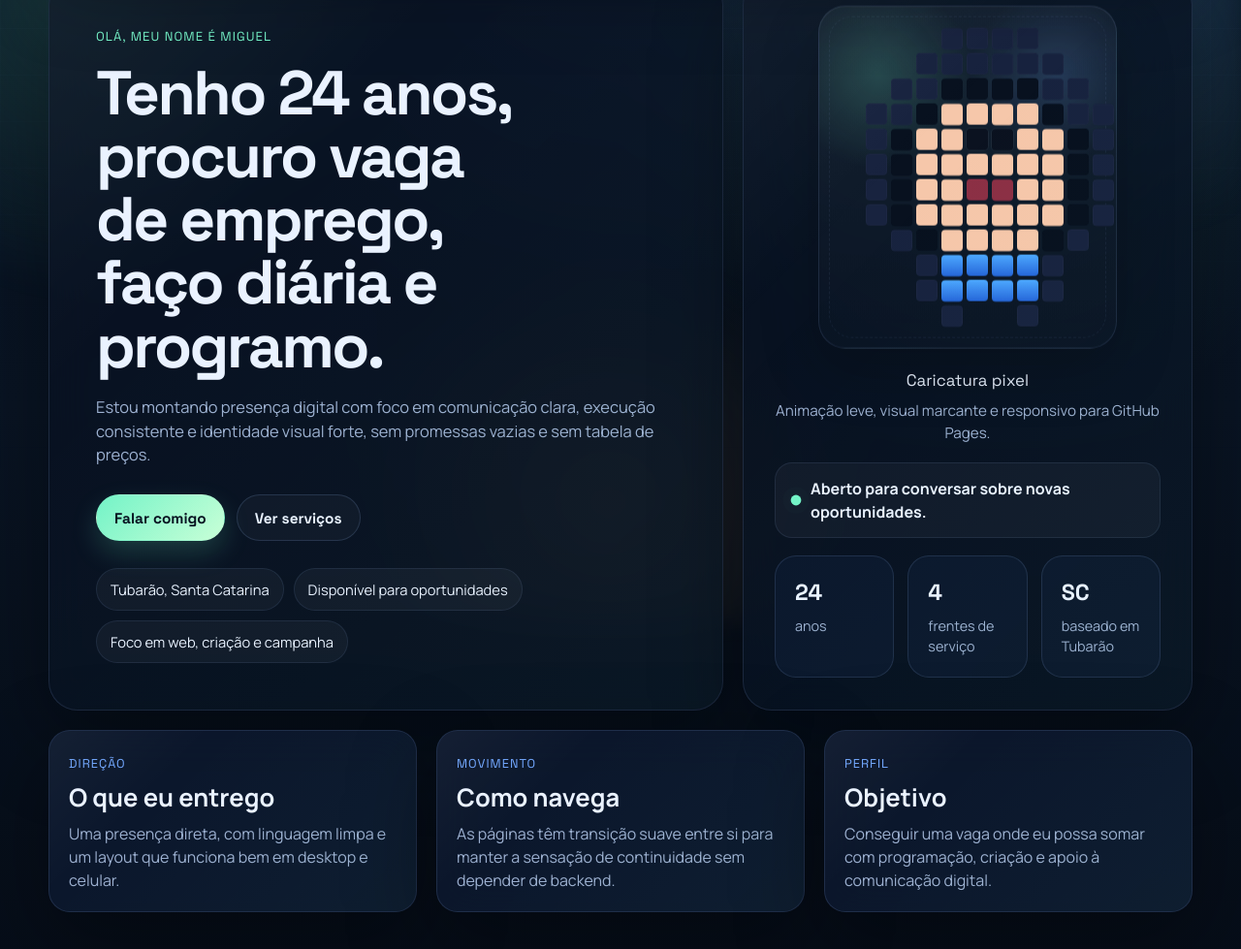
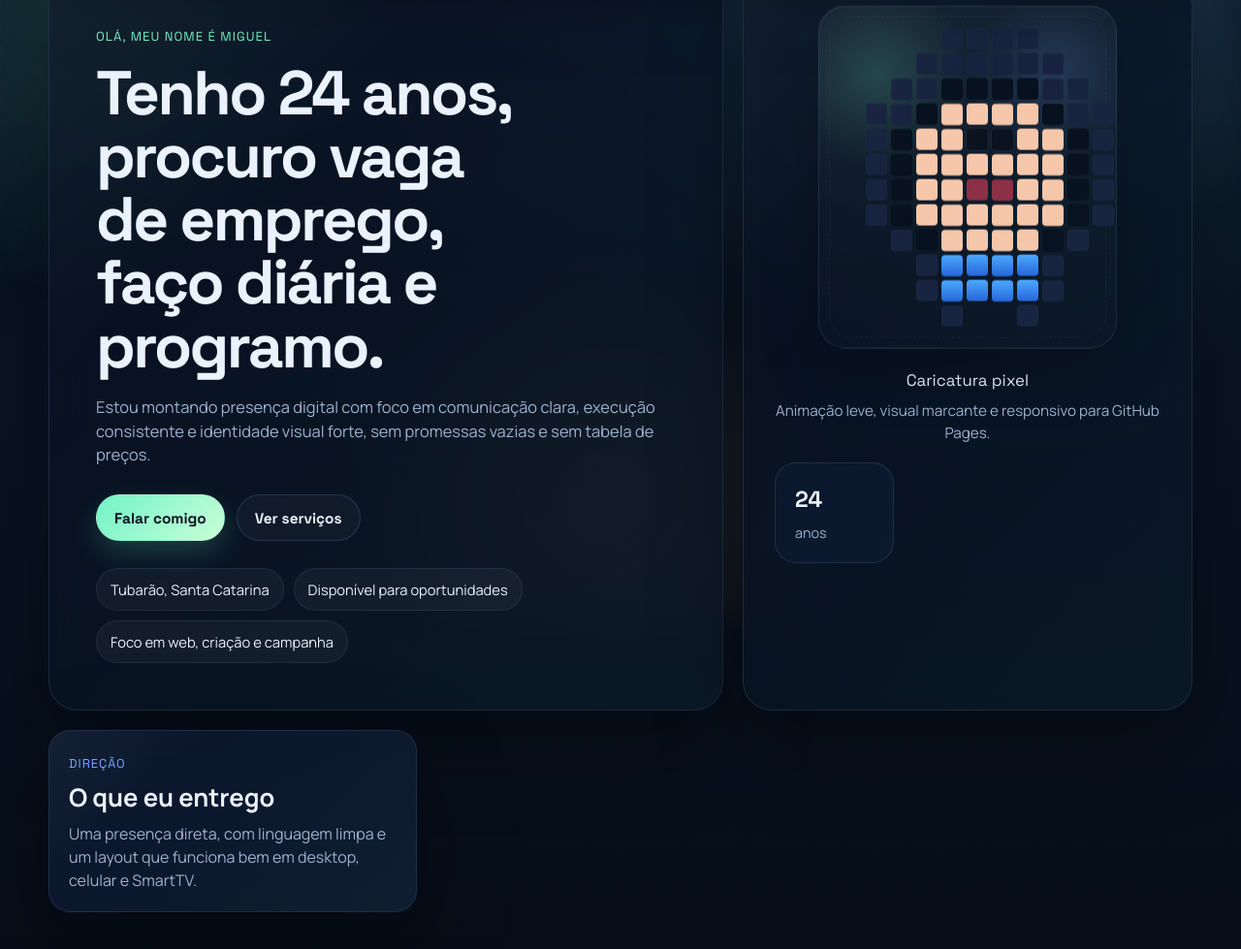
Before and after one commit to miguelbrice/e-dealer, a plain HTML site: page index.html in a window 1280 px wide. Shown: the part 163-1142 px from the top of the page at 97% size. Drawn offline with Linux system fonts and the light colour scheme.

Commit message:
Update index.html by removing sections and updating text
Removed status strip and several info cards from the layout. Updated the description of the delivery.

```diff
--- a/index.html
+++ b/index.html
@@ -65,23 +65,10 @@
                     </div>
                 </div>
 
-                <div class="status-strip">
-                    <span class="status-dot"></span>
-                    Aberto para conversar sobre novas oportunidades.
-                </div>
-
                 <div class="stat-grid">
                     <article class="stat-card">
                         <strong>24</strong>
                         <span>anos</span>
-                    </article>
-                    <article class="stat-card">
-                        <strong>4</strong>
-                        <span>frentes de serviço</span>
-                    </article>
-                    <article class="stat-card">
-                        <strong>SC</strong>
-                        <span>baseado em Tubarão</span>
                     </article>
                 </div>
             </aside>
@@ -91,20 +78,9 @@
             <article class="info-card glass-panel">
                 <span class="card-kicker">Direção</span>
                 <h2>O que eu entrego</h2>
-                <p>Uma presença direta, com linguagem limpa e um layout que funciona bem em desktop e celular.</p>
+                <p>Uma presença direta, com linguagem limpa e um layout que funciona bem em desktop, celular e SmartTV.</p>
             </article>
 
-            <article class="info-card glass-panel">
-                <span class="card-kicker">Movimento</span>
-                <h2>Como navega</h2>
-                <p>As páginas têm transição suave entre si para manter a sensação de continuidade sem depender de backend.</p>
-            </article>
-
-            <article class="info-card glass-panel">
-                <span class="card-kicker">Perfil</span>
-                <h2>Objetivo</h2>
-                <p>Conseguir uma vaga onde eu possa somar com programação, criação e apoio à comunicação digital.</p>
-            </article>
         </section>
     </main>
 
```
